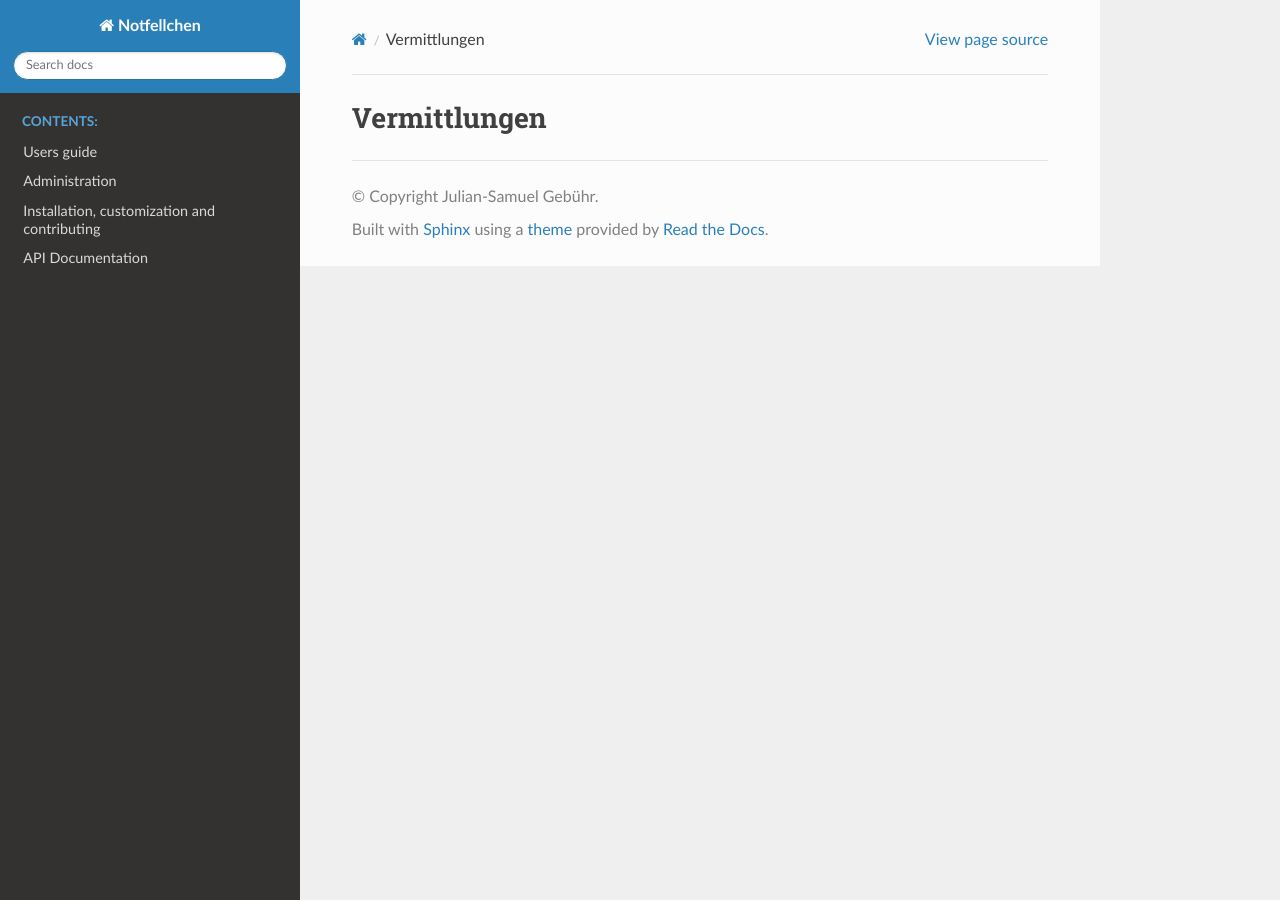
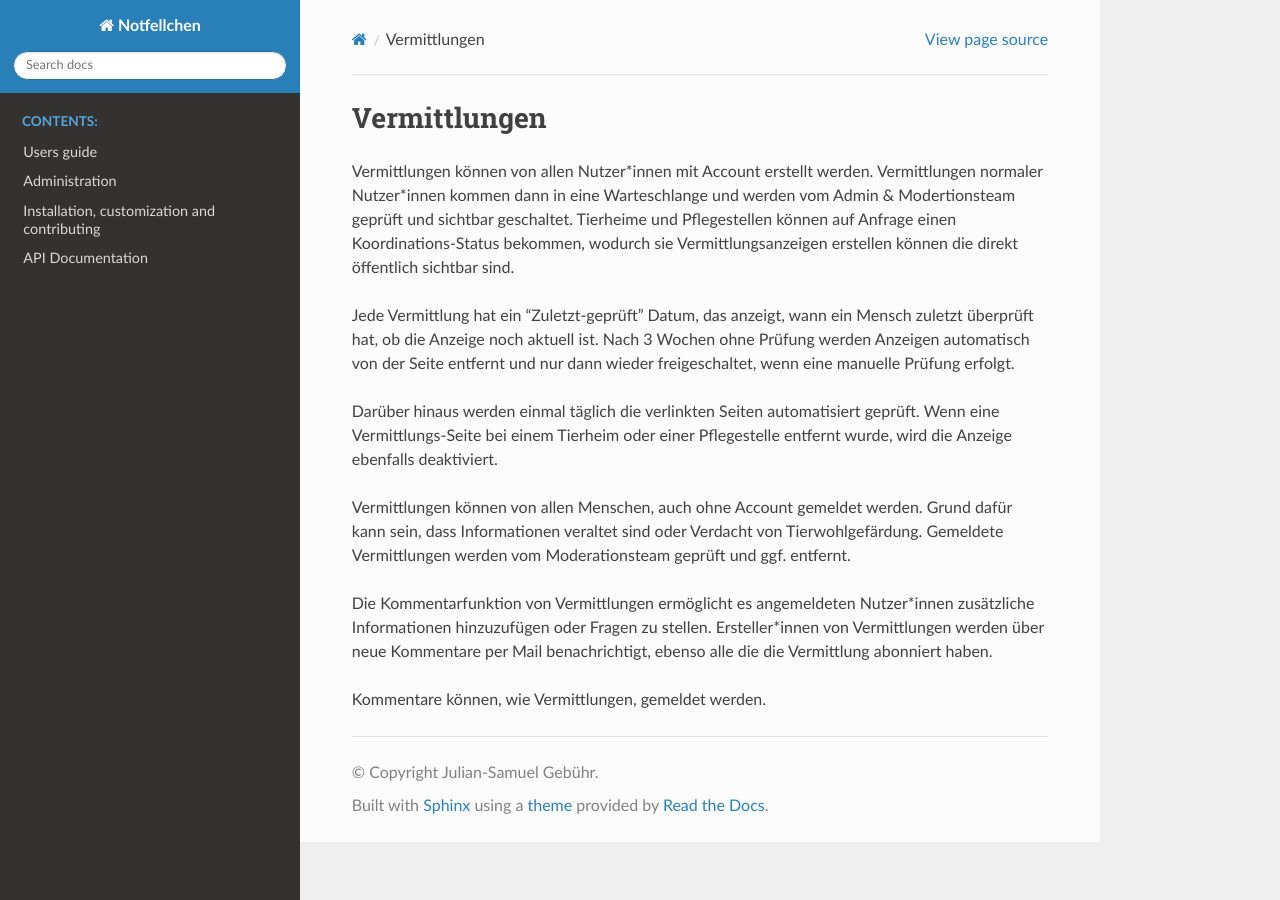
Before and after one commit to moan0s/notfellchen, a Sphinx documentation site: the page built from docs/user/vermittlungen.rst, in a window 1280 px wide. Built offline with Sphinx 7.4.7 and the Read the Docs theme 3.1.0, drawn with Linux system fonts in a browser that asks for light colours; pages that are not in the unit, such as notebooks, are missing from menus.

Commit message:
docs: Add basics on Vermittlungen

```diff
--- a/docs/user/vermittlungen.rst
+++ b/docs/user/vermittlungen.rst
@@ -1,2 +1,17 @@
 Vermittlungen
 =============
+
+Vermittlungen können von allen Nutzer*innen mit Account erstellt werden. Vermittlungen normaler Nutzer*innen kommen dann in eine Warteschlange und werden vom Admin & Modertionsteam geprüft und sichtbar geschaltet.
+Tierheime und Pflegestellen können auf Anfrage einen Koordinations-Status bekommen, wodurch sie Vermittlungsanzeigen erstellen können die direkt öffentlich sichtbar sind.
+
+Jede Vermittlung hat ein "Zuletzt-geprüft" Datum, das anzeigt, wann ein Mensch zuletzt überprüft hat, ob die Anzeige noch aktuell ist.
+Nach 3 Wochen ohne Prüfung werden Anzeigen automatisch von der Seite entfernt und nur dann wieder freigeschaltet, wenn eine manuelle Prüfung erfolgt.
+
+Darüber hinaus werden einmal täglich die verlinkten Seiten automatisiert geprüft. Wenn eine Vermittlungs-Seite bei einem Tierheim oder einer Pflegestelle entfernt wurde, wird die Anzeige ebenfalls deaktiviert.
+
+Vermittlungen können von allen Menschen, auch ohne Account gemeldet werden. Grund dafür kann sein, dass Informationen veraltet sind oder Verdacht von Tierwohlgefärdung. Gemeldete Vermittlungen werden vom Moderationsteam geprüft und ggf. entfernt.
+
+Die Kommentarfunktion von Vermittlungen ermöglicht es angemeldeten Nutzer*innen zusätzliche Informationen hinzuzufügen oder Fragen zu stellen.
+Ersteller*innen von Vermittlungen werden über neue Kommentare per Mail benachrichtigt, ebenso alle die die Vermittlung abonniert haben.
+
+Kommentare können, wie Vermittlungen, gemeldet werden.
```
